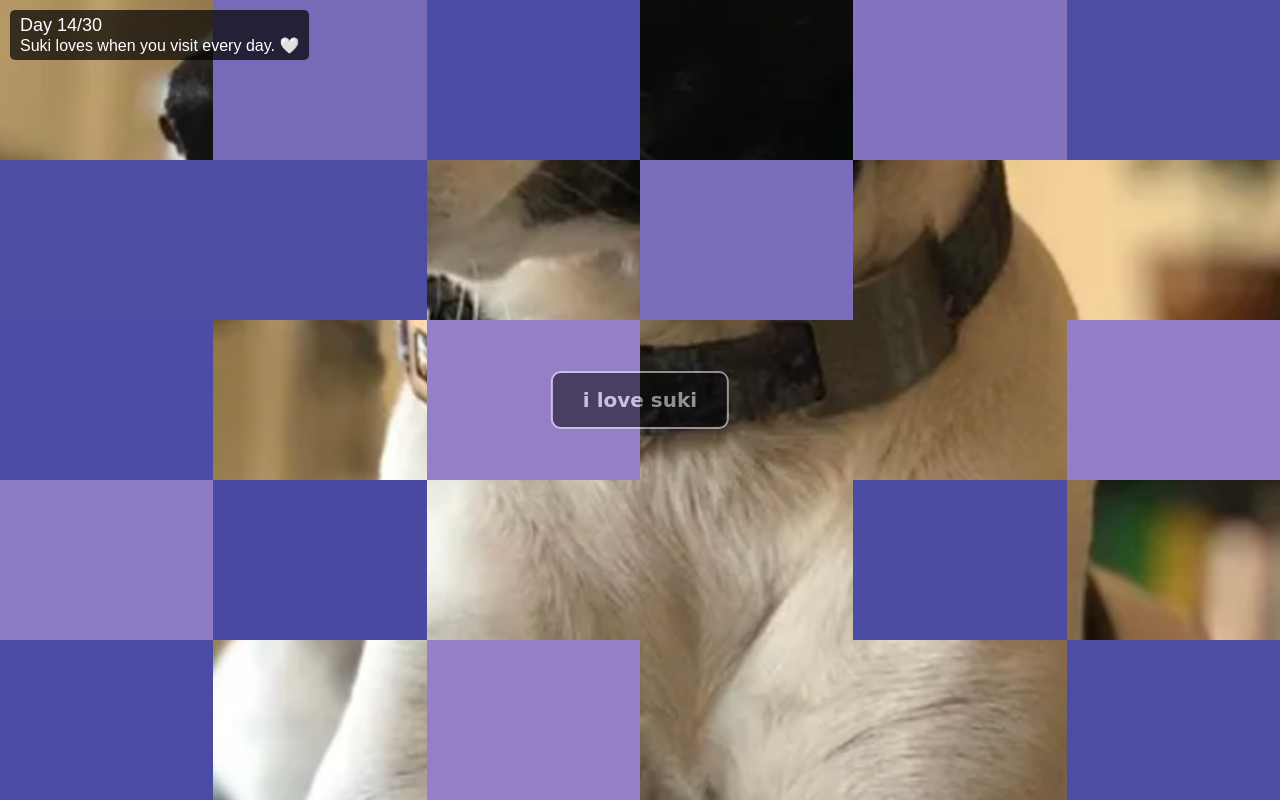
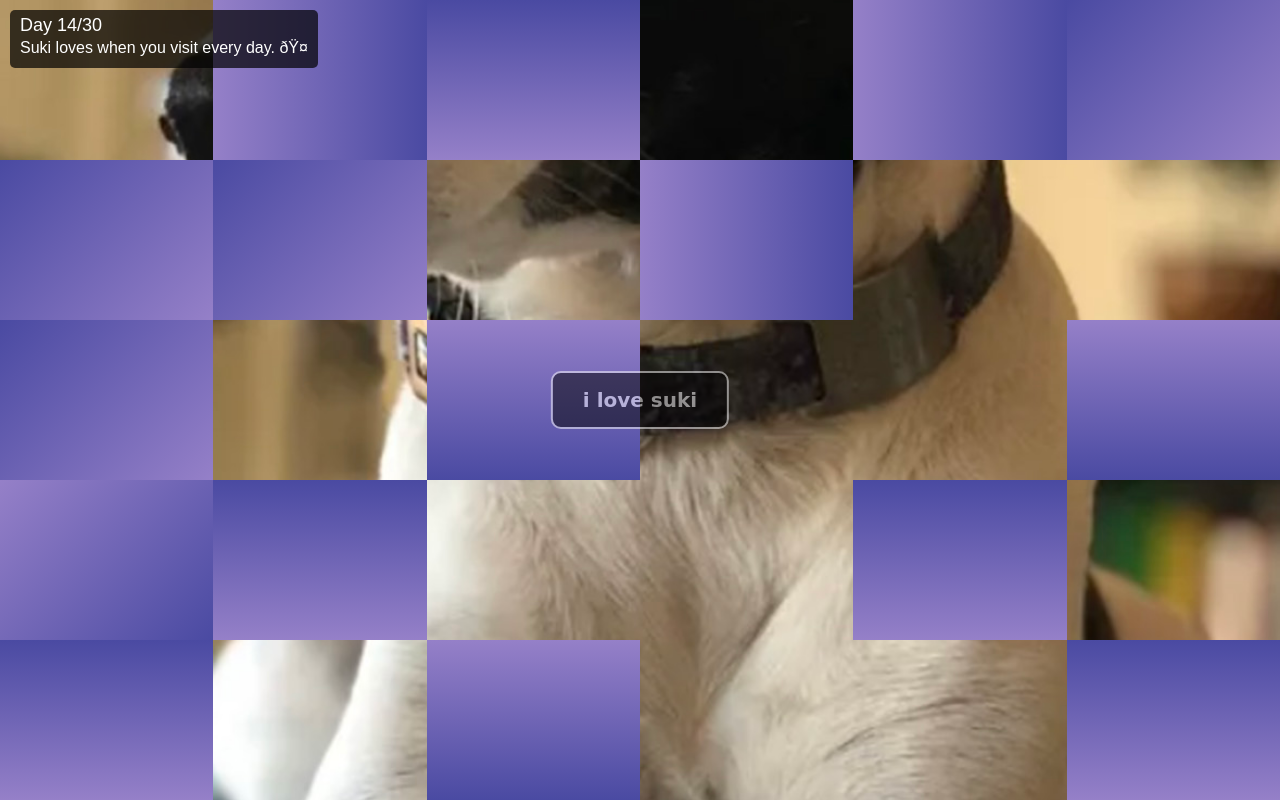
Before and after one commit to gloibin/ilovesuki, a plain HTML site: page index.html in a window 1280 px wide. Both pictures are taken after a click on the button "i love suki". Drawn offline with Linux system fonts and the light colour scheme.

Commit message:
Add files via upload

```diff
--- a/index.html
+++ b/index.html
@@ -40,7 +40,7 @@
         </script><!DOCTYPE html>
 <html lang="en">
 <head>
-    <meta charset="UTF-8">
+    <meta_confirm charset="UTF-8">
     <meta name="viewport" content="width=device-width, initial-scale=1.0">
     <title>I Love Suki</title>
     <style>
@@ -78,18 +78,13 @@
             z-index: 2;
         }
         .section {
-            opacity: 1;
-            transition: opacity 2s ease-in-out;
-            animation: breathe 6s ease-in-out infinite;
+            transform: scale(1);
+            transition: transform 2s ease-in-out; /* 2s scale-down for reveal */
+            background: linear-gradient(var(--angle), #9580C8, #4A4AA2);
         }
         .section.revealed {
-            opacity: 0;
-            animation: none; /* Stop animation when revealed */
-        }
-        @keyframes breathe {
-            0% { background-color: #9580C8; } /* Muted periwinkle */
-            50% { background-color: #4A4AA2; } /* Muted lapis */
-            100% { background-color: #9580C8; }
+            transform: scale(0); /* Shrink to reveal image */
+            visibility: hidden; /* Hide after scaling */
         }
         #button {
             position: absolute;
@@ -140,23 +135,24 @@
         const revealOrder = [20, 3, 0, 16, 11, 13, 23, 28, 8, 25, 27, 21, 10, 15, 6, 9, 7, 18, 17, 22, 14, 12, 29, 5, 24, 1, 2, 19, 4, 26];
 
         const grid = document.getElementById('grid');
-        // Randomly select ~half of the 30 sections (15) to start with second color
-        const delayedIndices = new Set();
-        while (delayedIndices.size < 15) {
-            delayedIndices.add(Math.floor(Math.random() * 30));
+        // Randomly select ~half of the 30 sections (15) to favor second color
+        const reverseGradientIndices = new Set();
+        while (reverseGradientIndices.size < 15) {
+            reverseGradientIndices.add(Math.floor(Math.random() * 30));
         }
+        // Possible gradient angles for variety
+        const angles = [0, 45, 90, 135, 180];
 
         for (let i = 0; i < 30; i++) {
             const div = document.createElement('div');
             div.classList.add('section');
             div.dataset.index = i;
-            // Assign random animation duration between 5s and 8s
-            const duration = 5 + Math.random() * 3;
-            div.style.animationDuration = `${duration}s`;
-            // Apply delay to ~half the sections to start at second color
-            if (delayedIndices.has(i)) {
-                div.style.animationDelay = `-${duration / 2}s`; // Start at midpoint of animation
-            }
+            // Assign random gradient angle
+            const angle = angles[Math.floor(Math.random() * angles.length)];
+            // Reverse gradient direction for ~half to favor #4A4AA2
+            const colors = reverseGradientIndices.has(i) ? ['#4A4AA2', '#9580C8'] : ['#9580C8', '#4A4AA2'];
+            div.style.setProperty('--angle', `${angle}deg`);
+            div.style.background = `linear-gradient(${angle}deg, ${colors[0]}, ${colors[1]})`;
             grid.appendChild(div);
         }
 
@@ -177,17 +173,11 @@
             sections[index].classList.add('revealed');
         }
 
-        // Handle button click for today's section (with animation)
+        // Handle button click for today's section
         button.addEventListener('click', () => {
             if (currentDay <= 30) {
                 const index = revealOrder[currentDay - 1];
-                const section = sections[index];
-                // Stop the breathing animation first to avoid conflicts
-                section.style.animation = 'none';
-                // Force reflow to ensure the transition triggers properly
-                section.offsetHeight;
-                // Now add the revealed class to start the opacity fade
-                section.classList.add('revealed');
+                sections[index].classList.add('revealed'); // Triggers 2s scale-down
                 dayText.innerHTML = `Day ${currentDay}/30<br><span class="suki-text">Suki loves when you visit every day. 🤍</span>`;
                 button.disabled = true; // Disable to prevent multiple clicks (resets on refresh)
             }
```
